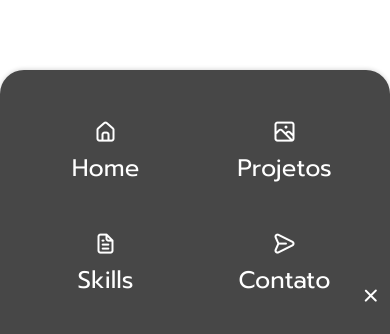
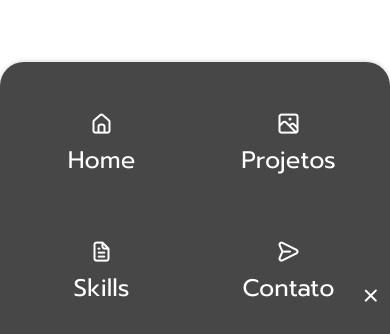
Before and after one commit to victorAzzolini/Portfolio_v1, a React (Vite) app in the folder portfolio_v1/: page / in a window 390 px wide. Shown: the part 510-844 px from the top of the page. Built offline with nearby package versions, Linux system fonts and the light colour scheme.

Commit message:
Update header.css

```diff
--- a/portfolio_v1/src/components/header/header.css
+++ b/portfolio_v1/src/components/header/header.css
@@ -3,7 +3,6 @@
     background-color: var(--background-main);
     left: 0;
     top: 0;
-    z-index: var(--z-fixed);
     color: white;
     padding: 2em 3em;
 }
@@ -68,6 +67,7 @@
         bottom: 0;
         position: fixed;
         padding: 2rem 1rem;
+        z-index: var(--z-fixed);
     }
 
     .nav {
@@ -113,23 +113,25 @@
         cursor: pointer;
     }
 
+    .nav__close:hover{
+        color: var(--title-color-dark);
+    }
+
+    .nav__close:hover{
+        color: var(--title-color-hover);
+    }
+
+}
+
     @media screen and (max-width: 576px) {
         .nav__list {
             display: grid;
             grid-template-columns: repeat(2, 1fr);
-            gap: 1rem;
+            gap: 2rem;
             margin-bottom: 5em;
         }
 
-        .nav__menu {
-            transition: 2s;
-        }
     }
 
 
     /* ======== Show Menu ======== */
-
-
-
-
-}
```
